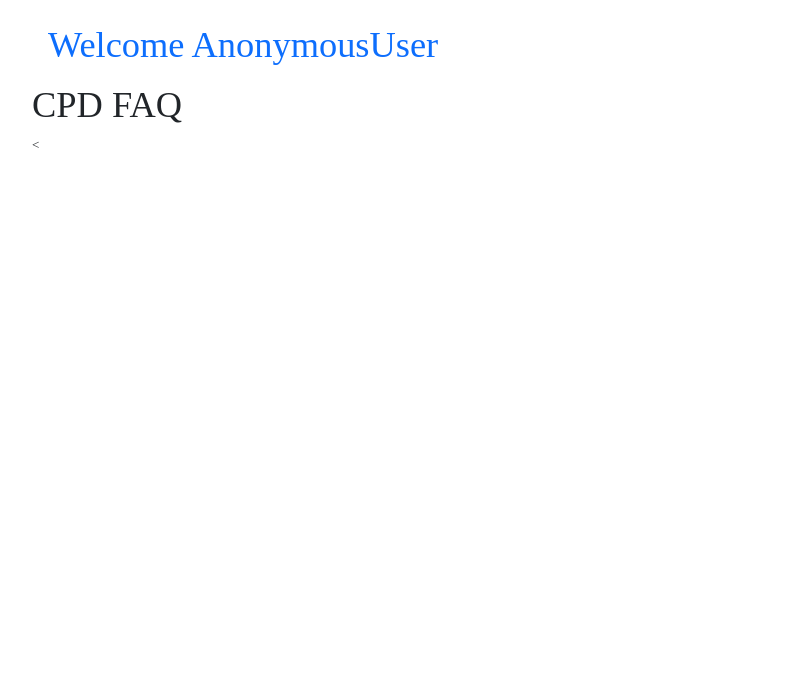
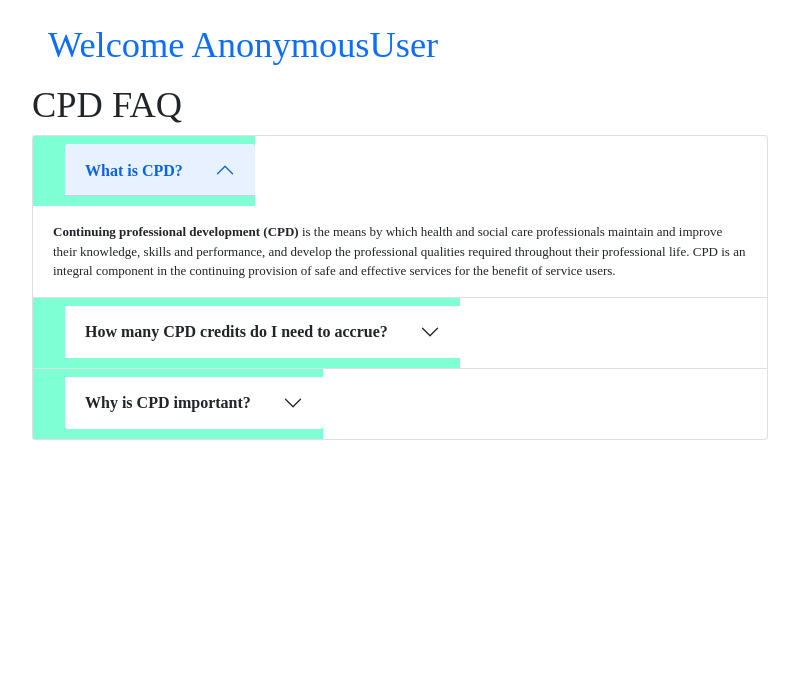
Before and after one commit to DaveTrev/p4-Django-diary, a Django app: page /about/ in a window 1280 px wide. Shown: the part 58-738 px from the top of the page, without its empty margins (240-1039 px from the left). Run offline with Django 3.2, Linux system fonts and the light colour scheme; some web fonts are replaced.

Commit message:
added bootstap accordian to about page

```diff
--- a/templates/about.html
+++ b/templates/about.html
@@ -2,8 +2,49 @@
 
 {% block content %}
 <h1>CPD FAQ</h1>
+<!-- Text for CPD FAQ TAKEN From https://www.coru.ie/health-and-social-care-professionals/education/continuing-professional-development/cpd-faqs/-->
+<div class="accordion" id="accordionExample">
+    <div class="accordion-item">
+      <h2 class="accordion-header">
+        <button class="accordion-button" type="button" data-bs-toggle="collapse" data-bs-target="#collapseOne" aria-expanded="true" aria-controls="collapseOne">
+            What is CPD?
+        </button>
+      </h2>
+      <div id="collapseOne" class="accordion-collapse collapse show" data-bs-parent="#accordionExample">
+        <div class="accordion-body">
+          <strong>Continuing professional development (CPD)</strong> is the means by which health and social care professionals maintain and improve their knowledge,
+           skills and performance, and develop the professional qualities required throughout their professional life.
+          CPD is an integral component in the continuing provision of safe and effective services for the benefit of service users.
+        </div>
+      </div>
+    </div>
+    <div class="accordion-item">
+      <h2 class="accordion-header">
+        <button class="accordion-button collapsed" type="button" data-bs-toggle="collapse" data-bs-target="#collapseTwo" aria-expanded="false" aria-controls="collapseTwo">
+         How many CPD credits do I need to accrue?
+        </button>
+      </h2>
+      <div id="collapseTwo" class="accordion-collapse collapse" data-bs-parent="#accordionExample">
+        <div class="accordion-body">
+          <strong>30 CPD credits.</strong> It is expected that at minimum you can demonstrate achieving 30 CPD credits in every 12-month period.
+          This demonstrates ongoing engagement in CPD.
+        </div>
+      </div>
+    </div>
+    <div class="accordion-item">
+      <h2 class="accordion-header">
+        <button class="accordion-button collapsed" type="button" data-bs-toggle="collapse" data-bs-target="#collapseThree" aria-expanded="false" aria-controls="collapseThree">
+            Why is CPD important?
+        </button>
+      </h2>
+      <div id="collapseThree" class="accordion-collapse collapse" data-bs-parent="#accordionExample">
+        <div class="accordion-body">
+          <strong>Active engagement</strong>Active engagement in CPD is critical to ensuring that registrants continue to have the up to date knowledge and skills necessary to deliver a safe and effective service to service users.
+        </div>
+      </div>
+    </div>
+  </div>
 
-<
 
 
 {% endblock %}
```
